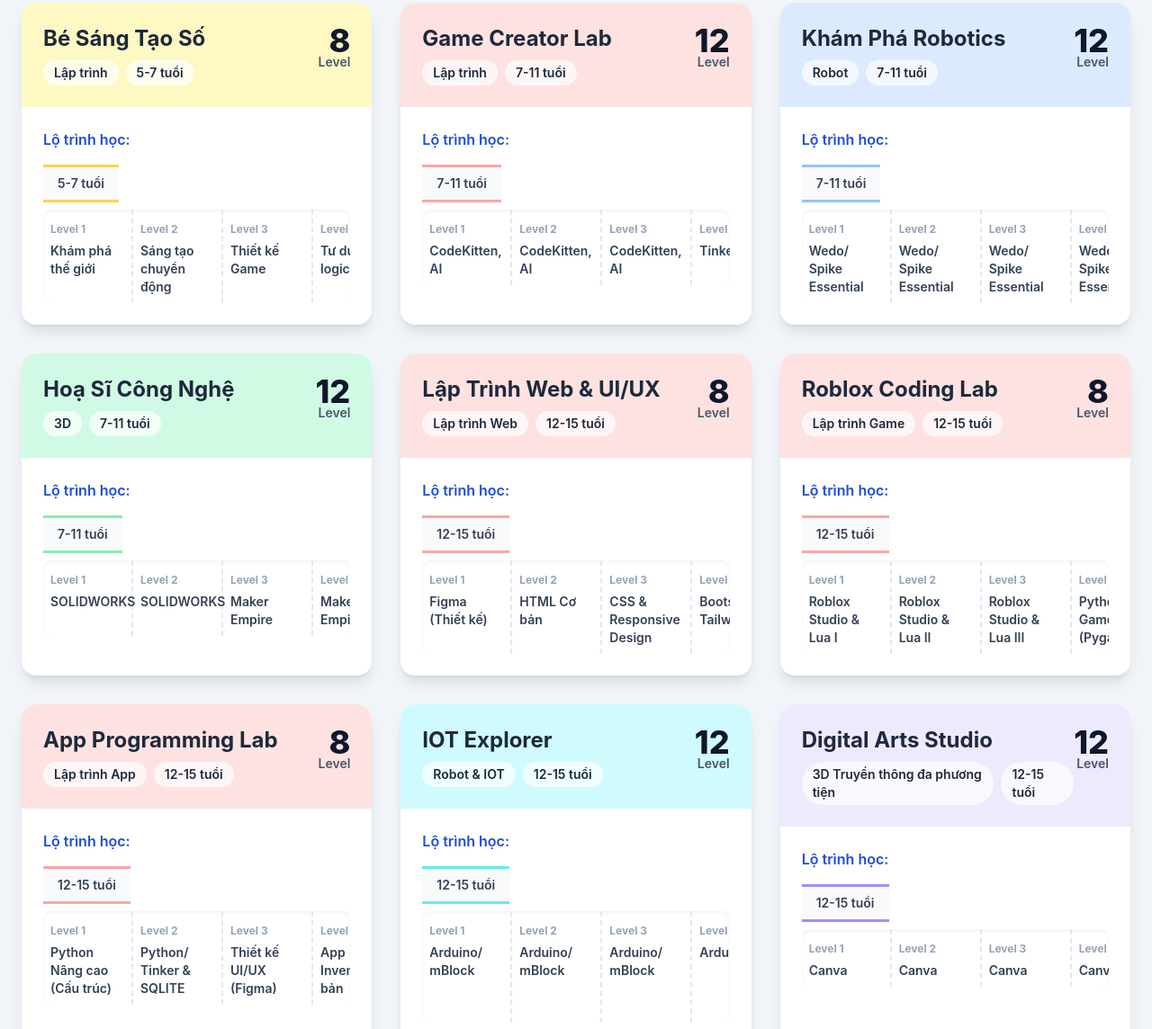
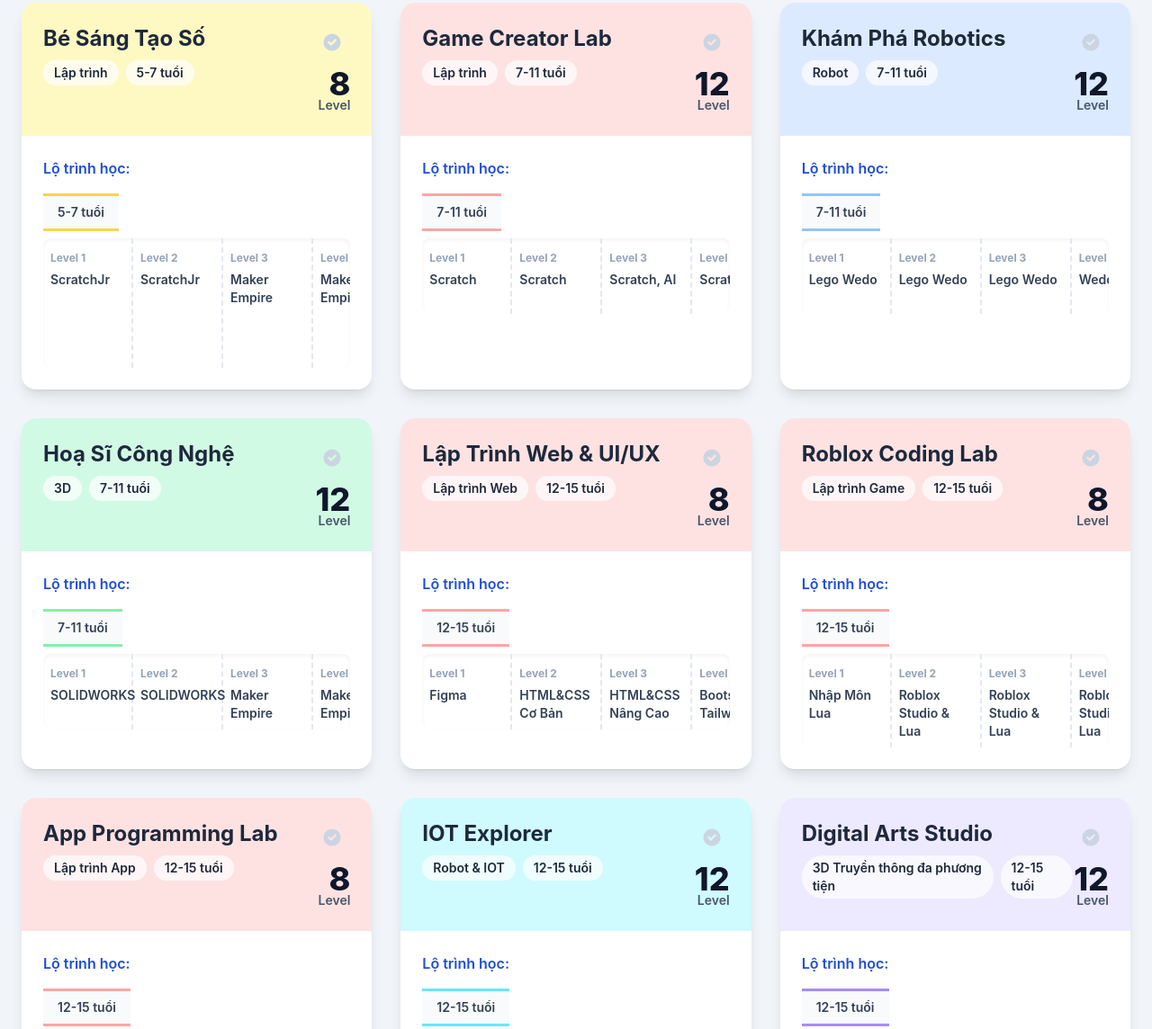
Before and after one commit to chiennm66/UICourse, a plain HTML site: page index.html in a window 1280 px wide. Shown: the part 265-1409 px from the top of the page at 90% size. Drawn offline with nearby package versions, Linux system fonts and the light colour scheme.

Commit message:
UpdateFunc

```diff
--- a/index.html
+++ b/index.html
@@ -263,6 +263,41 @@
                 // Lưu ý: Các Level không có dữ liệu chi tiết sẽ hiển thị thông báo "Nội dung đang được cập nhật".
             ];
 
+            // Hàm để lấy trạng thái hoàn thành từ localStorage
+            function getCompletedState() {
+                const saved = localStorage.getItem('completedCourses');
+                return saved ? JSON.parse(saved) : {};
+            }
+
+            // Hàm để lưu trạng thái hoàn thành vào localStorage
+            function saveCompletedState(state) {
+                localStorage.setItem('completedCourses', JSON.stringify(state));
+            }
+
+            // Định nghĩa hàm toggle ở phạm vi window để có thể gọi từ onclick
+            window.toggleCourseComplete = function(courseId, event) {
+                if (event) {
+                    event.stopPropagation();
+                }
+                const completedState = getCompletedState();
+                completedState[courseId] = !completedState[courseId];
+                saveCompletedState(completedState);
+
+                // Cập nhật UI
+                const card = document.querySelector(`[data-course-id="${courseId}"]`);
+                if (card) {
+                    const icon = card.querySelector('.complete-icon');
+
+                    if (completedState[courseId]) {
+                        icon.classList.remove('text-slate-300');
+                        icon.classList.add('text-green-500');
+                    } else {
+                        icon.classList.add('text-slate-300');
+                        icon.classList.remove('text-green-500');
+                    }
+                }
+            }
+
             const coursesData = [
                 {
                     id: 1,
@@ -273,8 +308,8 @@
                     colorClass: "color-group-1",
                     timelineHeaderClass: "timeline-header-1",
                     curriculum: [
-                        { unit: 1, name: "Khám phá thế giới" }, { unit: 2, name: "Sáng tạo chuyển động" }, { unit: 3, name: "Thiết kế Game" }, { unit: 4, name: "Tư duy logic" },
-                        { unit: 5, name: "Kitten Jr" }, { unit: 6, name: "Kitten Jr" }, { unit: 7, name: "Maker Empire" }, { unit: 8, name: "Maker Empire" }
+                        { unit: 1, name: "ScratchJr" }, { unit: 2, name: "ScratchJr" }, { unit: 3, name: "Maker Empire" }, { unit: 4, name: "Maker Empire" },
+                        { unit: 5, name: "LEGO Education DUPLO STEAM Park" }, { unit: 6, name: "LEGO Education DUPLO Coding Express" }, { unit: 7, name: "Máy tính cơ bản" }, { unit: 8, name: "Máy tính cơ bản" }
                     ],
                     ageMarkers: [
                         { range: "5-6 tuổi", start: 1, end: 4 },
@@ -290,10 +325,10 @@
                     colorClass: "color-group-2",
                     timelineHeaderClass: "timeline-header-2",
                     curriculum: [
-                        { unit: 1, name: "CodeKitten, AI" }, { unit: 2, name: "CodeKitten, AI" }, { unit: 3, name: "CodeKitten, AI" },
-                        { unit: 4, name: "Tinker, AI" }, { unit: 5, name: "Tinker, AI" }, { unit: 6, name: "Minmi World" },
-                        { unit: 7, name: "Minmi World" }, { unit: 8, name: "Make Code, Micro/Bit" }, { unit: 9, name: "Make Code, Micro/Bit" },
-                        { unit: 10, name: "PictoBlox, Micro/Bit" }, { unit: 11, name: "PictoBlox, Python, AI" }, { unit: 12, name: "Tổng kết" }
+                        { unit: 1, name: "Scratch" }, { unit: 2, name: "Scratch" }, { unit: 3, name: "Scratch, AI" },
+                        { unit: 4, name: "Scratch, AI" }, { unit: 5, name: "Tynker" }, { unit: 6, name: "Tynker, AI" },
+                        { unit: 7, name: "Kodu Game Lab" }, { unit: 8, name: "Kodu Game Lab" }, { unit: 9, name: "Minecraft Education" },
+                        { unit: 10, name: "Minecraft Education" }, { unit: 11, name: "Delightex Edu" }, { unit: 12, name: "Delightex Edu" }
                     ],
                     ageMarkers: [
                         { range: "7-8 tuổi", start: 1, end: 4 },
@@ -310,8 +345,8 @@
                     colorClass: "color-group-3",
                     timelineHeaderClass: "timeline-header-3",
                     curriculum: [
-                        { unit: 1, name: "Wedo/ Spike Essential" }, { unit: 2, name: "Wedo/ Spike Essential" }, { unit: 3, name: "Wedo/ Spike Essential" },
-                        { unit: 4, name: "Wedo/ Spike Essential" }, { unit: 5, name: "Mindstorms/ Spike Prime" }, { unit: 6, name: "Mindstorms/ Spike Prime" },
+                        { unit: 1, name: "Lego Wedo" }, { unit: 2, name: "Lego Wedo" }, { unit: 3, name: "Lego Wedo" },
+                        { unit: 4, name: "Wedo,Scratch" }, { unit: 5, name: "Mindstorms/ Spike Prime" }, { unit: 6, name: "Mindstorms/ Spike Prime" },
                         { unit: 7, name: "Mindstorms/ Spike Prime" }, { unit: 8, name: "Mindstorms/ Spike Prime" }, { unit: 9, name: "Make Code, Micro/Bit" },
                         { unit: 10, name: "Make Code, Micro/Bit" }, { unit: 11, "name": "PictoBlox, Micro/Bit" }, { unit: 12, name: "PictoBlox, Python, AI" }
                     ],
@@ -351,9 +386,9 @@
                     colorClass: "color-group-5",
                     timelineHeaderClass: "timeline-header-5",
                     curriculum: [
-                        { unit: 1, name: "Figma (Thiết kế)" }, { unit: 2, name: "HTML Cơ bản" }, { unit: 3, name: "CSS & Responsive Design" },
-                        { unit: 4, name: "Bootstrap / Tailwind" }, { unit: 5, name: "Javascript DOM" }, { unit: 6, name: "Python Web (Giới thiệu)" },
-                        { unit: 7, name: "Dự án Web tĩnh" }, { unit: 8, name: "Dự án Web tương tác" }
+                        { unit: 1, name: "Figma" }, { unit: 2, name: "HTML&CSS Cơ Bản" }, { unit: 3, name: "HTML&CSS Nâng Cao" },
+                        { unit: 4, name: "Bootstrap / Tailwind" }, { unit: 5, name: "Ngôn Ngữ Javascript" }, { unit: 6, name: "Javascript DOM" },
+                        { unit: 7, name: "Javascript DOM" }, { unit: 8, name: "Web Interactive" }
                     ],
                     ageMarkers: [
                         { range: "12-15 tuổi", start: 1, end: 8 }
@@ -368,9 +403,9 @@
                     colorClass: "color-group-5",
                     timelineHeaderClass: "timeline-header-5",
                     curriculum: [
-                        { unit: 1, name: "Roblox Studio & Lua I" }, { unit: 2, name: "Roblox Studio & Lua II" }, { unit: 3, name: "Roblox Studio & Lua III" },
-                        { unit: 4, name: "Python cho Game (Pygame)" }, { unit: 5, name: "Pygame: Logic Game" }, { unit: 6, name: "Pygame: Đồ họa" },
-                        { unit: 7, name: "Dự án Game 2D" }, { unit: 8, name: "Khái niệm Game 3D (Giới thiệu)" }
+                        { unit: 1, name: "Nhập Môn Lua" }, { unit: 2, name: "Roblox Studio & Lua" }, { unit: 3, name: "Roblox Studio & Lua" },
+                        { unit: 4, name: "Roblox Studio & Lua" }, { unit: 5, name: "Roblox Studio & Lua" }, { unit: 6, name: "Roblox Studio & Lua" },
+                        { unit: 7, name: "Unity" }, { unit: 8, name: "Unity" }
                     ],
                     ageMarkers: [
                         { range: "12-15 tuổi", start: 1, end: 8 }
@@ -439,9 +474,9 @@
                     colorClass: "color-group-7",
                     timelineHeaderClass: "timeline-header-7",
                     curriculum: [
-                        { unit: 1, name: "PictoBlox AI" }, { unit: 2, name: "PictoBlox Vision" }, { unit: 3, name: "CodeKitten Machine Learning" },
-                        { unit: 4, name: "Tinker AI Games" }, { unit: 5, name: "Robot Tương tác AI (Micro/Bit)" }, { unit: 6, name: "Robot Tương tác AI (Micro/Bit)" },
-                        { unit: 7, name: "Phân loại đối tượng đơn giản" }, { unit: 8, name: "Dự án AI mini" }
+                        { unit: 1, name: "PictoBlox" }, { unit: 2, name: "PictoBlox AI" }, { unit: 3, name: "PictoBlox AI" },
+                        { unit: 4, name: "PictoBlox Vision" }, { unit: 5, name: "Tynker AI" }, { unit: 6, name: "Chatbox AI" },
+                        { unit: 7, name: "Robot Tương tác AI (Micro/Bit)" }, { unit: 8, name: "Robot Tương tác AI (Micro/Bit)" }
                     ],
                     ageMarkers: [
                         { range: "7-9 tuổi", start: 1, end: 4 },
@@ -556,11 +591,14 @@
                 coursesContainer.innerHTML = '';
                 coursesData.forEach(course => {
                     const timelineHTML = createTimeline(course);
+                    const completedState = getCompletedState();
+                    const isCompleted = completedState[course.id] || false;
                     const card = `
                         <div class="course-card bg-white rounded-2xl shadow-lg overflow-hidden transition-all duration-300"
                              data-age-group="${course.ageGroup}"
-                             data-subject="${course.subject}">
-                            <div class="p-6 ${course.colorClass} flex justify-between items-start">
+                             data-subject="${course.subject}"
+                             data-course-id="${course.id}">
+                            <div class="p-6 ${course.colorClass} flex justify-between items-start relative">
                                 <div>
                                     <h3 class="text-2xl font-bold text-slate-800">${course.title}</h3>
                                     <div class="flex items-center space-x-2 mt-2">
@@ -569,6 +607,19 @@
                                     </div>
                                 </div>
                                 <div class="flex-shrink-0 text-right">
+                                    <div class="flex items-center justify-end mb-2">
+                                        <button type="button"
+                                                onclick="window.toggleCourseComplete(${course.id}, event);"
+                                                class="complete-button p-2 hover:bg-white/10 rounded-full transition-colors cursor-pointer">
+                                            <svg class="complete-icon w-6 h-6 ${isCompleted ? 'text-green-500' : 'text-slate-300'}"
+                                                 fill="currentColor" viewBox="0 0 20 20">
+                                                <path fill-rule="evenodd"
+                                                      d="M10 18a8 8 0 100-16 8 8 0 000 16zm3.707-9.293a1 1 0 00-1.414-1.414L9 10.586 7.707 9.293a1 1 0 00-1.414 1.414l2 2a1 1 0 001.414 0l4-4z"
+                                                      clip-rule="evenodd">
+                                                </path>
+                                            </svg>
+                                        </button>
+                                    </div>
                                     <span class="text-4xl font-extrabold text-slate-900 leading-none">${course.modules}</span>
                                     <span class="block text-sm font-semibold text-slate-600 mt-[-5px]">Level</span>
                                 </div>
```
